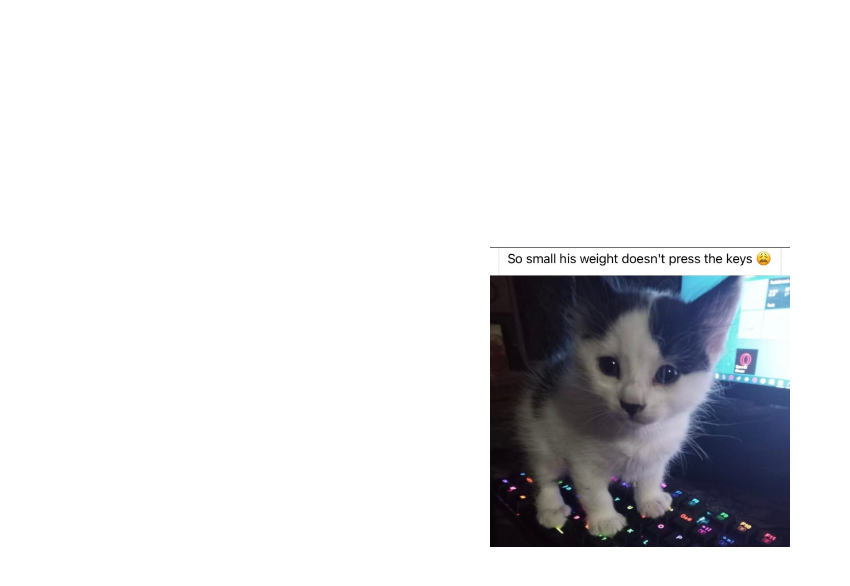
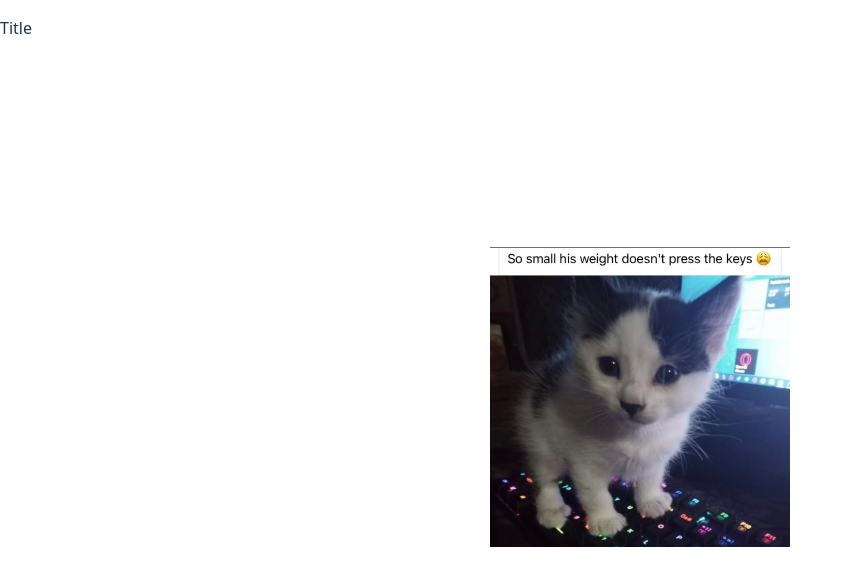
Before and after one commit to raaz4n/portfolio, a React (Vite) app: page / in a window 1280 px wide. Shown: the top 586 px of the page, without its empty margins (0-850 px from the left). Built offline with nearby package versions, Linux system fonts and the light colour scheme.

Commit message:
title test

```diff
--- a/src/App.css
+++ b/src/App.css
@@ -16,6 +16,12 @@
 }
 .logo.react:hover {
   filter: drop-shadow(0 0 2em #61dafbaa);
+}
+
+.tl {
+  position: fixed;
+  top: 0;
+  left: 0;
 }
 
 @keyframes logo-spin {
--- a/src/App.jsx
+++ b/src/App.jsx
@@ -6,9 +6,14 @@ function App() {
   const [count, setCount] = useState(0)
   console.log(`count is ${count}`)
   return (
-    <div>
-      <img className = "photo" src = {myPhoto} alt = "small cat can't press any keys on the keyboard"/>
-    </div>
+    <>
+      <div class="tl">
+        <p>Title</p>
+      </div>
+      <div>
+        <img className = "photo" src = {myPhoto} alt = "small cat can't press any keys on the keyboard"/>
+      </div>
+    </>
   )
 }
 
```
